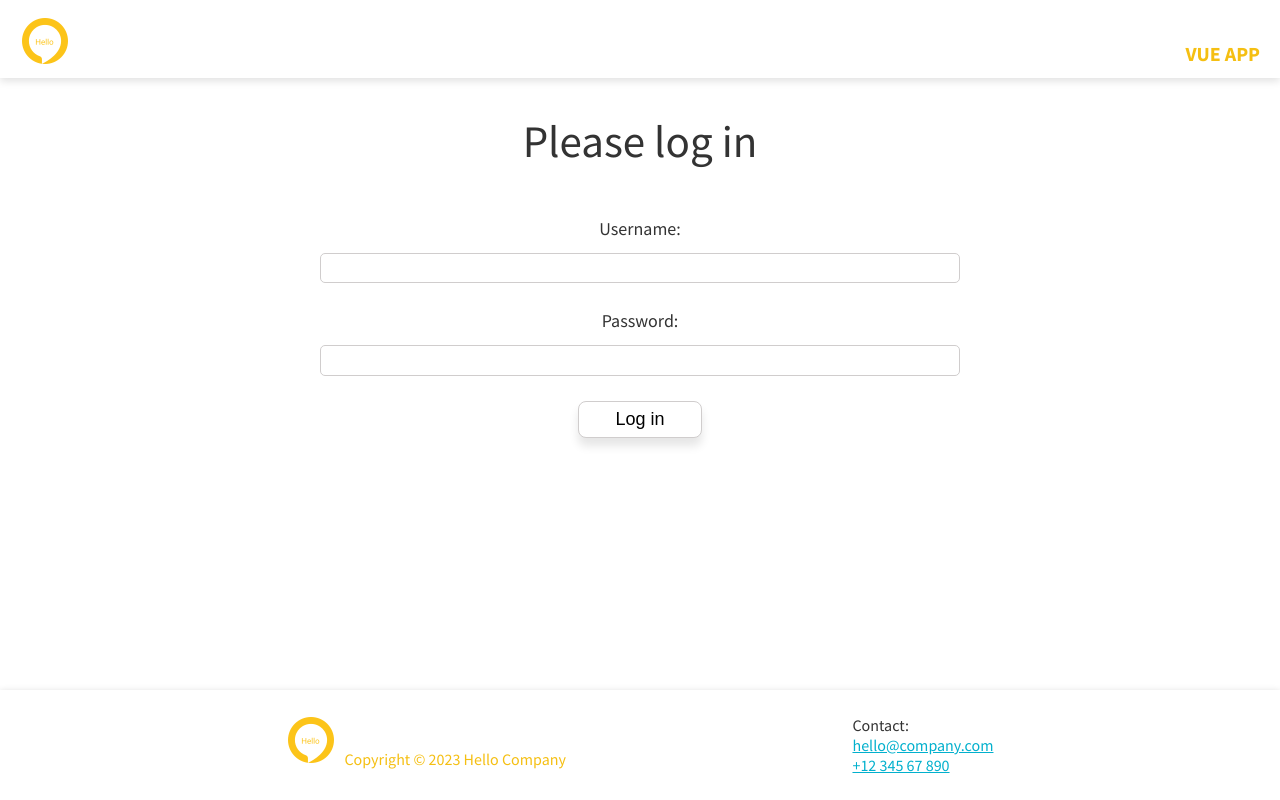
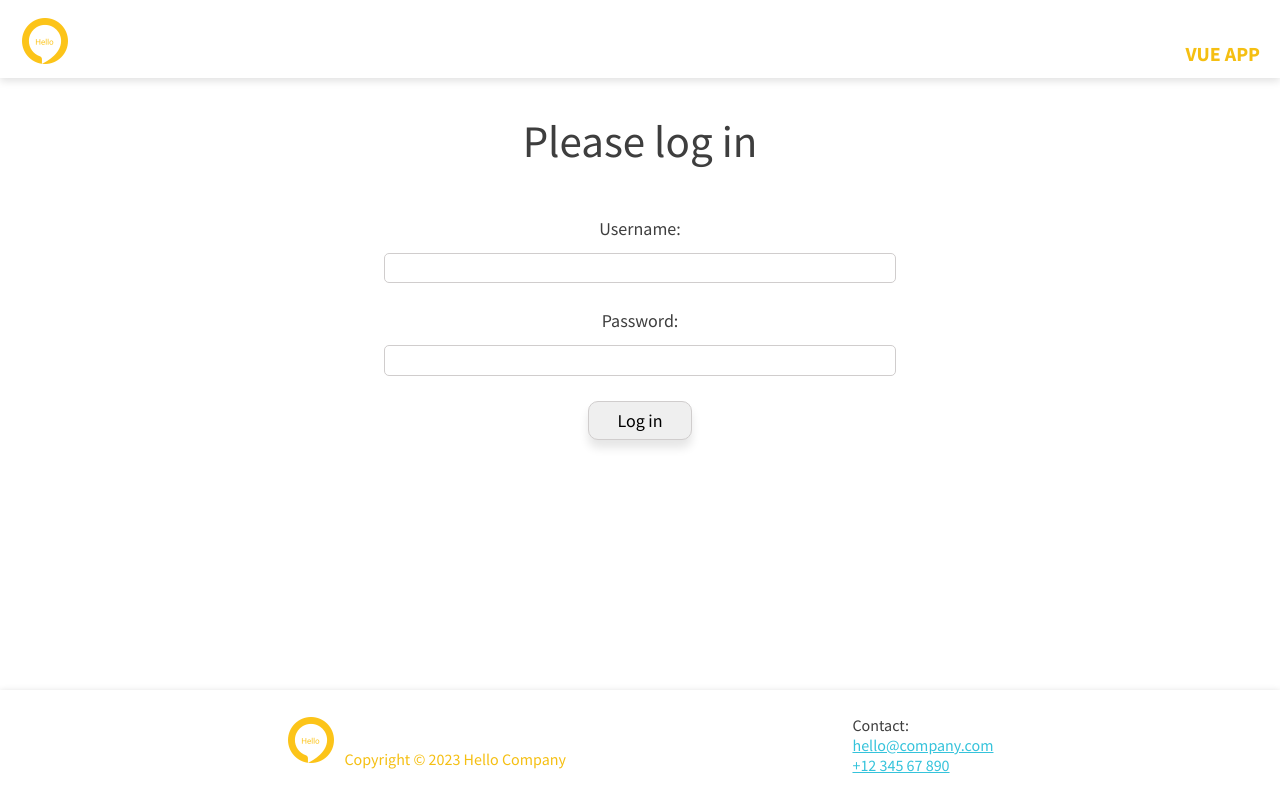
Before and after one commit to iwarra/vue-system, a Vue app: page / in a window 1280 px wide. Built offline with nearby package versions, Linux system fonts and the light colour scheme; what mdi-vue would draw is missing.

Commit message:
Style upgrade

```diff
--- a/src/App.vue
+++ b/src/App.vue
@@ -35,23 +35,21 @@ onMounted(() => {
 </template>
 
 <style>
-#app {
-  font-family: "Source Sans Pro";
-}
-
 .light-theme {
   min-height: 100vh;
-  background-color: #ffffff;
-  color: #333333;
+  background-color: var(--primary-light);
+  color: var(--font-dark);
   display: flex;
   flex-direction: column;
+  transition: var(--theme-transition);
 }
 .dark-theme {
   min-height: 100vh;
-  background-color: #333333;
-  color: #ffffff;
+  background-color: var(--primary-dark);
+  color: var(--primary-light);
   display: flex;
   flex-direction: column;
+  transition: var(--theme-transition);
 
   .header-wrapper{
     box-shadow: rgba(225, 224, 224, 0.12) 0px 4px 10px;
@@ -63,38 +61,33 @@ onMounted(() => {
 
   .customer-table {
     .table-header {
-      background-color: #212529;
+      background-color: #00000075;
     }
     .table-body .customer-row {
-    transition: background-color 150ms ease-out;
-    background-color: #212529;
+      transition: background-color 250ms ease-out;
+      background-color: #1d1d1d;
     }
     .table-body tr:nth-child(2n) {
-      background-color:#2c3034;
+      background-color:#2d2d2d;
     }
     .table-body tr td {
-      color: rgb(231, 231, 231);
+      color: #E7E7E7;
     }
     .table-name a {
-      color: rgb(231, 231, 231);
+      color: #E7E7E7;
     }
     .table-body tr:hover {
-    background-color: #61a6aa;
+      font-weight: 600;
     }
   };
 
-  .customers-filter {
-    background-color: #333333;
-    color: #ffffff;
+  input,button {
+    background-color: var(--primary-dark);
+    color: var(--primary-light);
   }
 }
 
 .main {
   flex: 1;
 }
-
-h1 {
-  font-weight: normal;
-  font-size: 45px;
-}
 </style>
--- a/src/components/FooterComponent.vue
+++ b/src/components/FooterComponent.vue
@@ -29,10 +29,10 @@ let currentDate = Date.now();
       list-style: none;
     }
     .link {
-      color: #02b0cd;
+      color: var(--primary-accent);
     }
     .copyText {
-      color: #f5bf12;
+      color: var(--secondary-accent);
       margin-left: 8px;
     };
   }
--- a/src/components/HeaderComponent.vue
+++ b/src/components/HeaderComponent.vue
@@ -102,7 +102,7 @@ function toggleDropdown() {
   justify-content: space-between;
 }
 .header-title {
-  color: #f5bf12;
+  color: var(--secondary-accent);
   font-weight: 700;
   font-size: 20px;
 }
@@ -138,14 +138,13 @@ img {
 }
 .active-link {
   font-weight: 600;
-  color: #02b0cd;
+  color: var(--primary-accent);
   text-decoration: underline;
 }
+
 @media (max-width: 560px) {
   .user-avatar, .header-title {
     display: none;
   }
-
-
 }
 </style>
--- a/src/components/HomePage.vue
+++ b/src/components/HomePage.vue
@@ -1,12 +1,7 @@
 <script setup></script>
 
 <template>
-  <router-view class="hello"/>
+  <router-view/>
 </template>
 
-<style scoped>
-.hello {
-  max-width: 80vw;
-  margin: 0 auto;
-}
-</style>
+<style scoped></style>
--- a/src/components/LoginForm.vue
+++ b/src/components/LoginForm.vue
@@ -41,8 +41,14 @@ function handleSubmit() {
     <h1 class="login-title">Please log in</h1>
     <form class="login-form" @submit.prevent="handleSubmit">
       <label for="name" class="login-label">Username:</label>
-      <input type="text" id="name" v-model="username" ref="nameInput" class="login-input"/>
-      <span class="error"> {{ errorName }} </span>
+      <input
+        type="text"
+        id="name"
+        v-model="username"
+        ref="nameInput"
+        class="login-input"
+      />
+      <span class="login-error"> {{ errorName }} </span>
       <label for="password" class="login-label">Password:</label>
       <input
         id="password"
@@ -51,22 +57,16 @@ function handleSubmit() {
         ref="passwordInput"
         class="login-input"
       />
-      <span class="error"> {{ errorPassword }} </span>
-      <button type="submit" class="btn">Log in</button>
+      <span class="login-error"> {{ errorPassword }} </span>
+      <button type="submit" class="login-btn">Log in</button>
     </form>
   </div>
 </template>
 
-
 <style scoped>
-.container {
-  margin-bottom: 80px;
-
 .login-title {
   text-align: center;
 }
-}
-
 
 .login-form {
   display: flex;
@@ -80,31 +80,26 @@ function handleSubmit() {
   }
 
   .login-input {
-    border: 0.5px solid rgb(208, 205, 205);
-    border-radius: 5px;
+    border: 0.5px solid var(--border-light);
+    border-radius: var(--borderRadius-small);
     height: 2.3em;
     padding-inline-start: 0.8em;
     min-width: 50%;
   }
-}
-
-
-.btn {
-  border: 0.5px solid rgb(208, 205, 205);
-  padding: 0.4em 2em;
-  border-radius: 8px;
-  background-color: #ffffff;
+  .login-btn {
+    border: 0.5px solid var(--border-light);
+    padding: 0.4em 1.6em;
+    border-radius: var(--borderRadius-large);
     font-size: large;
     box-shadow: 0px 8px 10px rgba(0, 0, 0, 0.1);
   }
 
-.btn:hover {
+  .login-btn:hover {
     cursor: pointer;
-  background-color: #eee;
-  transition: 0.8s;
+  }
+  .login-error {
+    color: #f63d30f9;
+  }
 }
 
-.error {
-  color: #d33529e3;
-}
 </style>
--- a/src/components/UserMenu.vue
+++ b/src/components/UserMenu.vue
@@ -94,18 +94,19 @@ onUnmounted(() => {
 
 <style  scoped>
 .dark {
-  background-color: #333333;;
-  color: white;
+  background-color: var(--primary-dark);;
+  color: var(--primary-light);
+  transition: background-color var(--theme-transition);
   z-index: 1;
-  box-shadow: rgba(225, 224, 224, 0.12) 0px 8px 10px, rgba(225, 224, 224, 0.12) 0px 4px 8px;
-  border: 1px solid #565656;
+  box-shadow: rgba(0, 0, 0, 0.48) 0px 10px 20px, rgba(0, 0, 0, 0.23) -10px 6px 20px ;
+  border-top: .5px solid var(--border-dark);
 }
 .wrapper {
-   position: relative;
-   z-index: 1;
-   background-color: white;
-   border: 1px solid #ccc;
-   box-shadow: rgba(50, 50, 93, 0.25) 0px 13px 27px -5px, rgba(0, 0, 0, 0.3) 0px 8px 16px -8px;
+  z-index: 1;
+  background-color: var(--primary-light);
+  transition: background-color var(--theme-transition);
+  border-top: 1px solid var(--border-light);
+  box-shadow: rgba(50, 50, 93, 0.25) 0px 13px 27px -5px, rgba(0, 0, 0, 0.3) 0px 8px 16px -8px;
 }
 
 ul {
@@ -126,7 +127,7 @@ a {
   pointer-events: none;
 }
 .active {
-  color: rgb(4, 188, 220);
+  color: var(--primary-accent);
   cursor: pointer;
   pointer-events: auto;
 }
--- a/src/style.css
+++ b/src/style.css
@@ -4,8 +4,39 @@
   margin: 0;
   padding: 0;
   box-sizing: border-box;
+  font-family: "Source Sans Pro"
+}
+
+:root {
+  --primary-light: #fff;
+  --primary-dark: #232323;
+  --primary-accent: #35C3DB;
+  --secondary-accent: #f5bf12;
+
+  --font-dark: #3e3e3e;
+
+  --border-light: #D0CDCD;
+  --border-medium: #979696;
+  --border-dark: #666;
+  --borderRadius-small: 5px;
+  --borderRadius-large: 10px;
+
+  --spacing-bottom: 80px;
+  --theme-transition: .5s;
 }
 
 h1 {
+  font-weight: normal;
+  font-size: 45px;
   margin-block: 35px;
 }
+
+hr {
+  margin-bottom: 20px;
+}
+
+.container {
+  max-width: 80vw;
+  margin: 0 auto;
+  margin-bottom: var(--spacing-bottom);
+}
--- a/src/views/CustomersView.vue
+++ b/src/views/CustomersView.vue
@@ -70,8 +70,13 @@ const newSplitArray = computed(() => {
   });
 });
 
-function getIconClass(condition) {
+function getIconClass(element, condition) {
+  if (element === 'icon') {
     return condition ? 'pgn-icon--disabled' : 'pgn-icon';
+  }
+  if (element === 'item') {
+    return condition ? 'pagination-item active' : 'pagination-item'
+  }
 }
 
 function splittingTheArray(page) {
@@ -86,9 +91,9 @@ onMounted(async () => {
 </script>
 
 <template>
-  <div class="customers-container">
+  <div class="container">
     <div class="customers-header">
-    <h1 class="customers-title">Customers page</h1>
+      <h1>Customers page</h1>
       <input
         v-model="filter"
         class="customers-filter"
@@ -148,12 +153,12 @@ onMounted(async () => {
           name="menu-left"
           role="button"
           size="50"
-          :class="getIconClass(pageNumber <= 1)"
+          :class="getIconClass('icon', pageNumber <= 1)"
           @click="splittingTheArray(pageNumber - 1)"
         />
         <li v-for="page in pagesArray"
           :key="page"
-          class="pagination-item"
+          :class="getIconClass('item', pageNumber === page)"
           @click="splittingTheArray(page)"
         >
           {{ page }}
@@ -162,7 +167,7 @@ onMounted(async () => {
           name="menu-right"
           role="button"
           size="50"
-          :class="getIconClass(pageNumber >= pagesArray.length)"
+          :class="getIconClass('icon', pageNumber >= pagesArray.length)"
           @click="splittingTheArray(pageNumber + 1)"
         />
       </ul>
@@ -184,10 +189,11 @@ onMounted(async () => {
   .table-data {
     padding: 4px 0px 4px 10px;
     text-align: start;
+    color: #a4a4a4;
 
     .table-link {
       text-decoration: none;
-      color: grey;
+      color: #a4a4a4;
     }
   }
 }
@@ -197,22 +203,22 @@ onMounted(async () => {
   color: grey;
 }
 .table-body tr {
-  transition: background-color 150ms ease-out;
+  transition: background-color 250ms ease-out;
   background-color: #f8f6f6;
 }
 .table-body tr:nth-child(2n) {
   background-color:#dcdbdb;
 }
 .table-body tr:hover {
-  background-color: #d6f1f3;
+  font-weight: 600;
 }
 
 .table-header {
-  color: #67d5e8;
+  color: var(--primary-accent);
   font-size: 21px;
   font-weight: 600;
   background-color: #6f6e6e;
-  border-bottom: solid 2px #d8d8d8;
+  border-bottom: solid 2px var(--border-medium);
   position: sticky;
   top: 0;
   cursor: pointer;
@@ -223,16 +229,13 @@ onMounted(async () => {
   align-items: center;
   justify-content: space-between;
 }
-.customers-container {
-  margin-bottom: 80px;
-}
 
 .customers-filter {
   height: 26px;
   min-width: 200px;
-  padding-left: 5px;
-  border: 1px solid gray;
-  border-radius: 5px;
+  padding-left: 6px;
+  border: 1px solid var(--border-medium);
+  border-radius: var(--borderRadius-small);
 }
 
 .pagination-list {
@@ -241,22 +244,29 @@ onMounted(async () => {
   margin-top: 30px;
   gap: 12px;
   justify-content: center;
+  align-items: center;
 }
 .pagination-item {
   list-style: none;
   padding: 12px;
-  background-color: rgba(169, 226, 226, 0.613);
-  border-radius: 8px;
+  font-size: 1.2em;
+  font-weight: 600;
+  color: #aeaeae;
   cursor: pointer;
+}
+.active {
+  color: var(--primary-accent);
+  text-decoration: underline;
+  font-size: 1.5em;
 }
 
 .pgn-icon {
-  color: #baefef;
+  color: var(--primary-accent);
   cursor: pointer;
 }
 
 .pgn-icon--disabled {
-  color: #cbcccc;
+  color: #cdcdcd;
   pointer-events: none;
 }
 
--- a/src/views/ReportView.vue
+++ b/src/views/ReportView.vue
@@ -16,7 +16,7 @@ const chartConfig = {
       {
         label: "New arr per month",
         backgroundColor: "rgb(2, 176, 205)",
-        borderColor: "rgn (0, 0, 0)",
+        borderColor: "rgb (0, 0, 0)",
         data: [],
       },
     ],
@@ -80,7 +80,7 @@ onMounted(() =>  {
 </script>
 
 <template>
-  <div class="chart-container">
+  <div class="container">
     <h1>Home</h1>
     <LoadingSpinner v-if="loadingStore.isLoading" />
     <template v-else>
@@ -101,9 +101,6 @@ onMounted(() =>  {
 
 
 <style scoped>
-.chart-container {
-  margin-bottom: 80px;
-}
 .chart-info {
   display: flex;
   flex-direction: row;
--- a/src/views/SingleCustomerView.vue
+++ b/src/views/SingleCustomerView.vue
@@ -14,11 +14,8 @@
 
 
 <style scoped>
-hr {
-  margin-bottom: 20px;
-}
-p {
-  font-size: 18px;
-  margin: 10px 0;
-}
+  p {
+    font-size: 18px;
+    margin: 10px 0;
+  }
 </style>
--- a/src/views/UserView.vue
+++ b/src/views/UserView.vue
@@ -15,11 +15,8 @@
 </template>
 
 <style scoped>
-hr {
-  margin-bottom: 20px;
-}
-p {
-  font-size: 18px;
-  margin: 10px 0;
-}
+  p {
+    font-size: 18px;
+    margin: 10px 0;
+  }
 </style>
```
Lines whose indentation alone changed are shown as unchanged.
